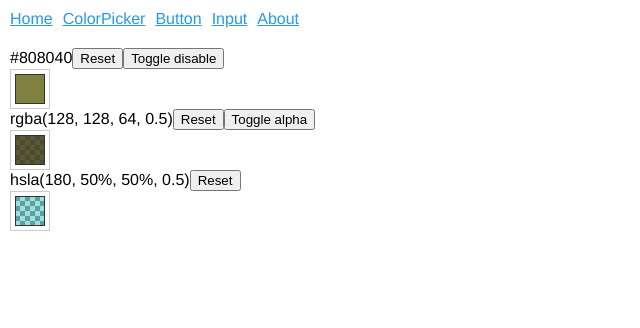
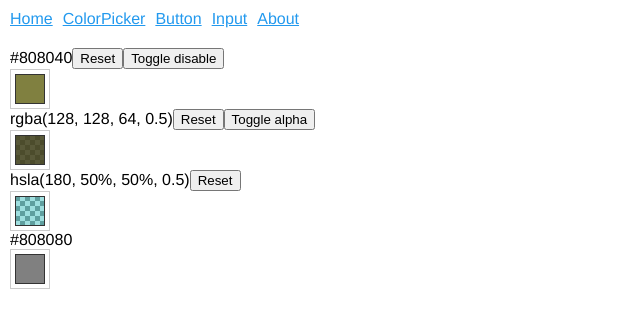
Before and after one commit to em2046/nova-next, a Vue app: page /color-picker in a window 1280 px wide. Shown: the top 328 px of the page, without its empty margins (0-640 px from the left). Built offline with nearby package versions, Linux system fonts and the light colour scheme.

Commit message:
feat: color-picker v-model

```diff
--- a/src/components/color-picker/NovaColorPicker.tsx
+++ b/src/components/color-picker/NovaColorPicker.tsx
@@ -175,7 +175,11 @@ export default defineComponent({
     }
 
     function changePropsValue(color: Color): void {
+      // JSX onUpdate
       emit('update', color.toString(props.format));
+
+      // Template v-model:value
+      emit('update:value', color.toString(props.format));
     }
 
     function switchMode(): void {
@@ -243,20 +247,6 @@ export default defineComponent({
             saturation={state.position.saturation}
             value={state.position.value}
             onMove={onHsvMove}
-          />
-        );
-      }
-
-      function createPreset() {
-        if (!props.preset.length) {
-          return null;
-        }
-
-        return (
-          <PresetValues
-            preset={props.preset}
-            color={state.color}
-            onSelect={setColorAndPosition}
           />
         );
       }
@@ -338,6 +328,20 @@ export default defineComponent({
         );
       }
 
+      function createPreset() {
+        if (!props.preset.length) {
+          return null;
+        }
+
+        return (
+          <PresetValues
+            preset={props.preset}
+            color={state.color}
+            onSelect={setColorAndPosition}
+          />
+        );
+      }
+
       function createDropdown() {
         if (!dropdown.opened || props.disabled) {
           return null;
--- /dev/null
+++ b/src/shims-vue.d.ts
@@ -0,0 +1,5 @@
+declare module '*.vue' {
+  import { FunctionalComponent } from 'vue';
+  const component: FunctionalComponent;
+  export default component;
+}
--- a/src/views/demos/ColorPickerDemo.tsx
+++ b/src/views/demos/ColorPickerDemo.tsx
@@ -2,6 +2,7 @@ import { defineComponent } from 'vue';
 import Normal from './color-picker/Normal';
 import Alpha from './color-picker/Alpha';
 import Hsla from './color-picker/Hsla';
+import VModel from './color-picker/VModel.vue';
 import { vueJsxCompat } from '../../vue-jsx-compat';
 
 export default defineComponent({
@@ -11,6 +12,7 @@ export default defineComponent({
         <Normal />
         <Alpha />
         <Hsla />
+        <VModel />
       </section>
     );
   },
--- /dev/null
+++ b/src/views/demos/color-picker/VModel.vue
@@ -0,0 +1,28 @@
+<script>
+import { defineComponent, reactive } from 'vue';
+import { NovaColorPicker } from '../../../index';
+
+export default defineComponent({
+  components: {
+    NovaColorPicker,
+  },
+  setup() {
+    const state = reactive({
+      color: '#808080',
+    });
+
+    return {
+      state,
+    };
+  },
+});
+</script>
+
+<template>
+  <div>
+    <div id="print">
+      {{ state.color }}
+    </div>
+    <NovaColorPicker v-model:value="state.color" />
+  </div>
+</template>
```
